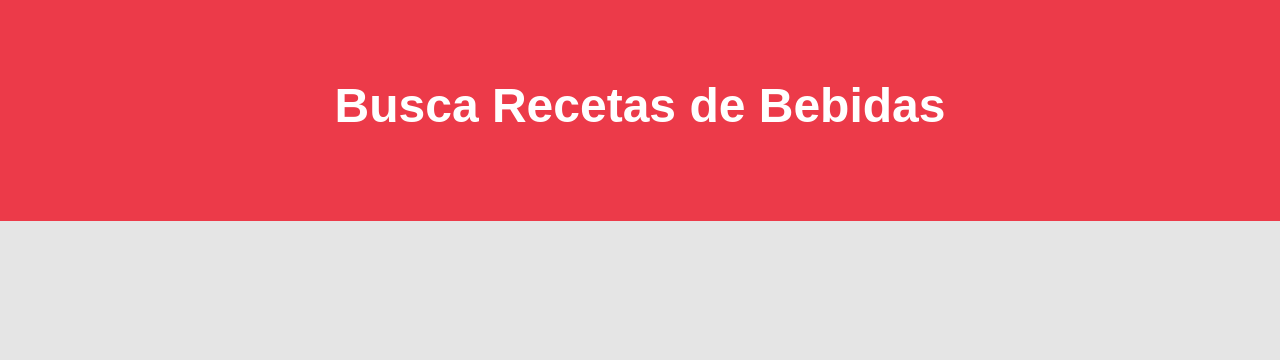
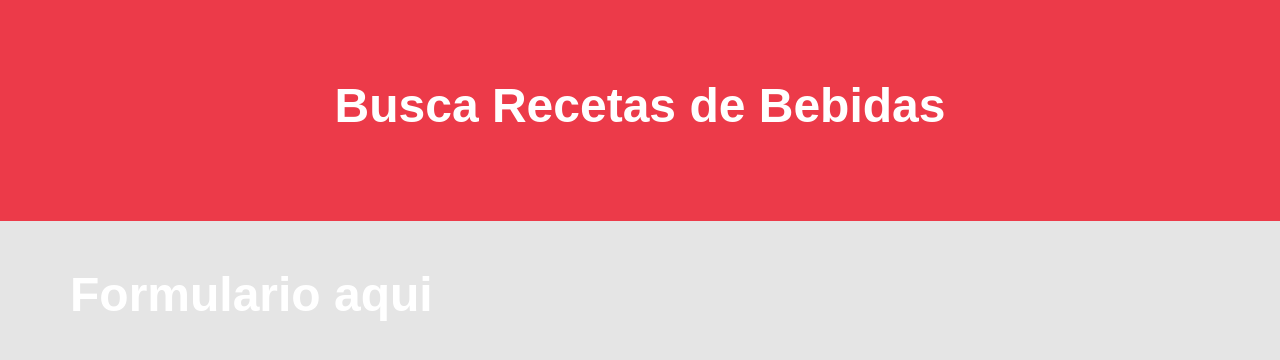
Before and after one commit to manel91s/React-React-Hooks, a React (Create React App) app: page / in a window 1280 px wide. Shown: the top 360 px of the page. Built offline with nearby package versions, Linux system fonts and the light colour scheme; a web font is replaced by a local one.

Commit message:
componente de formulario

```diff
--- a/src/App.js
+++ b/src/App.js
@@ -1,10 +1,17 @@
 import React, { Fragment } from 'react';
 import Header from './components/Header'
+import Formulario from './components/Formulario'
 
 function App() {
   return (
       <Fragment>
         <Header/>
+
+        <div className="container mt-5">
+          <div className="row">
+              <Formulario/>
+          </div>
+        </div>
       </Fragment>
   );
 }
--- /dev/null
+++ b/src/components/Formulario.js
@@ -0,0 +1,9 @@
+import React from 'react';
+
+const Formulario = () => {
+    return (
+        <h1>Formulario aqui</h1>
+     );
+}
+
+export default Formulario;
```
